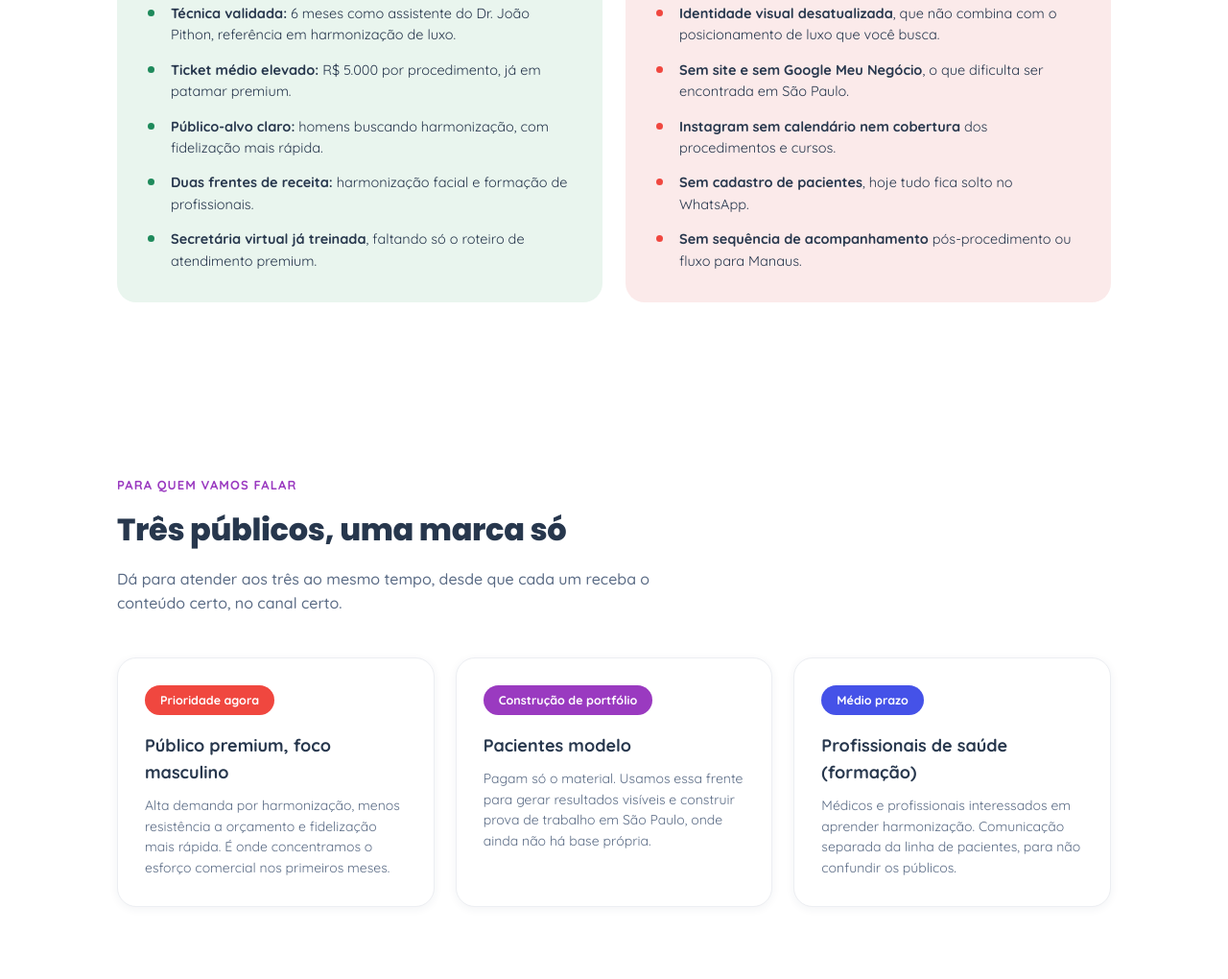
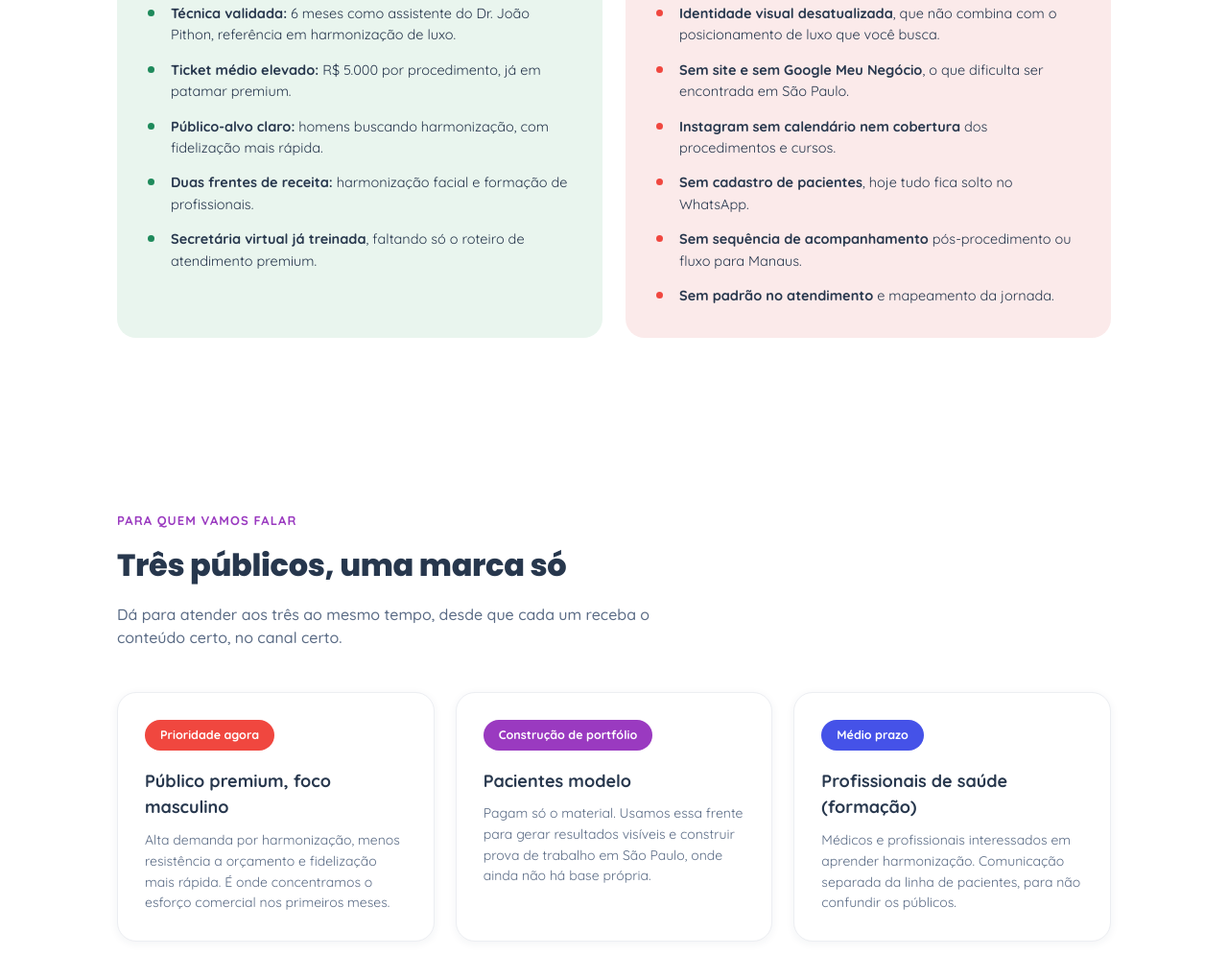
Before and after one commit to studiovincla/tati-proposta-comercial, a plain HTML site: page index.html in a window 1280 px wide. Shown: the part 1849-2869 px from the top of the page at 96% size. Drawn offline with Linux system fonts and the light colour scheme.

Commit message:
Add files via upload

```diff
--- a/index.html
+++ b/index.html
@@ -415,6 +415,7 @@
           <li><b>Instagram sem calendário nem cobertura</b> dos procedimentos e cursos.</li>
           <li><b>Sem cadastro de pacientes</b>, hoje tudo fica solto no WhatsApp.</li>
           <li><b>Sem sequência de acompanhamento</b> pós-procedimento ou fluxo para Manaus.</li>
+          <li><b>Sem padrão no atendimento</b> e mapeamento da jornada.</li>
         </ul>
       </div>
     </div>
```
